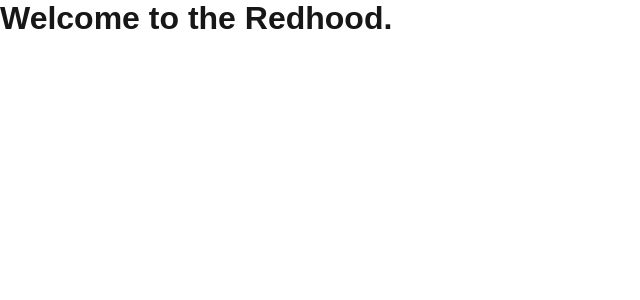
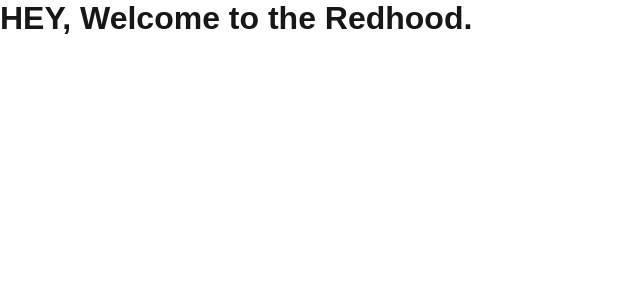
Before and after one commit to MateusRMC/theredhoodhouse, a Next.js app: page / in a window 1280 px wide. Shown: the top 300 px of the page, without its empty margins (0-640 px from the left). Built offline with nearby package versions, Linux system fonts and the light colour scheme.

Commit message:
welcome2

```diff
--- a/app/page.js
+++ b/app/page.js
@@ -1,3 +1,3 @@
 export default function HOME() {
-  return <h1>Welcome to the Redhood.</h1>;
+  return <h1>HEY, Welcome to the Redhood.</h1>;
 }
```
